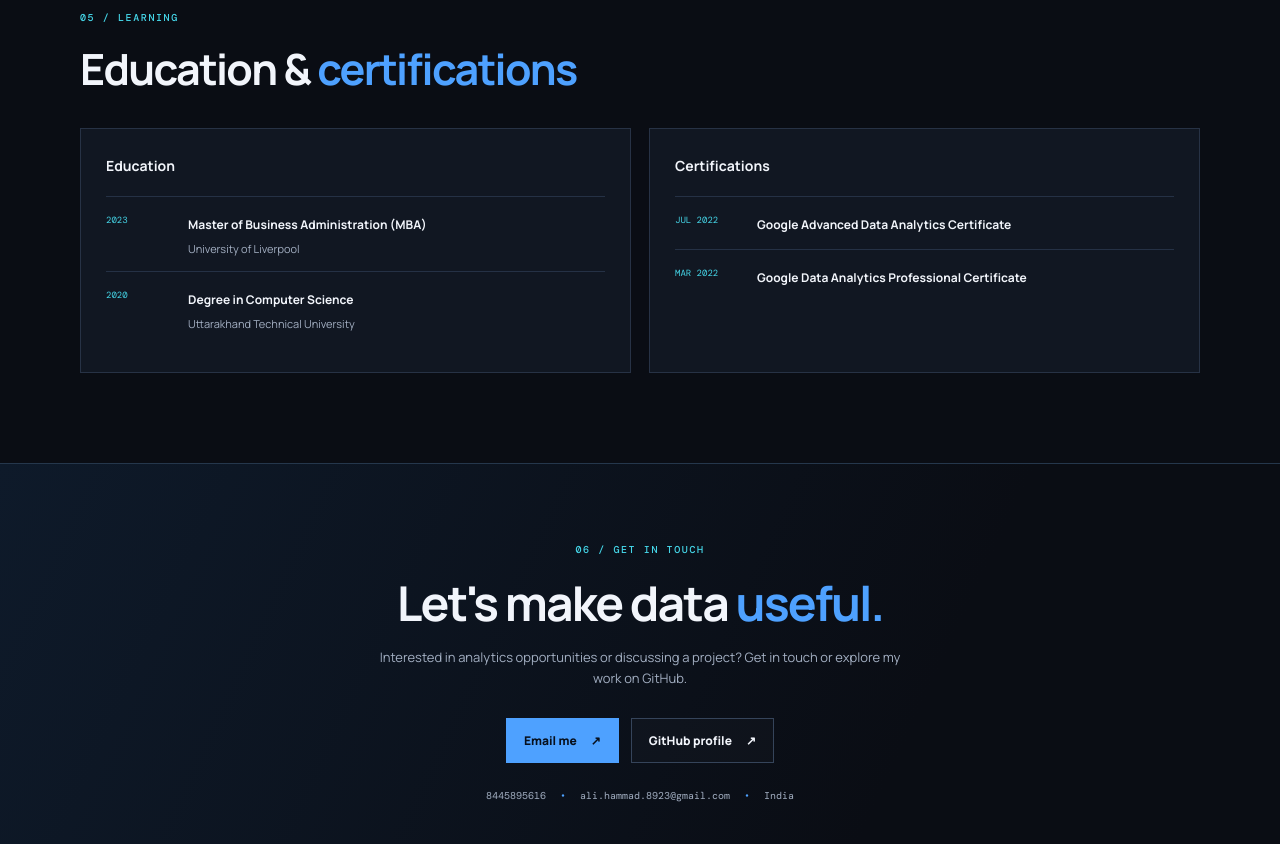
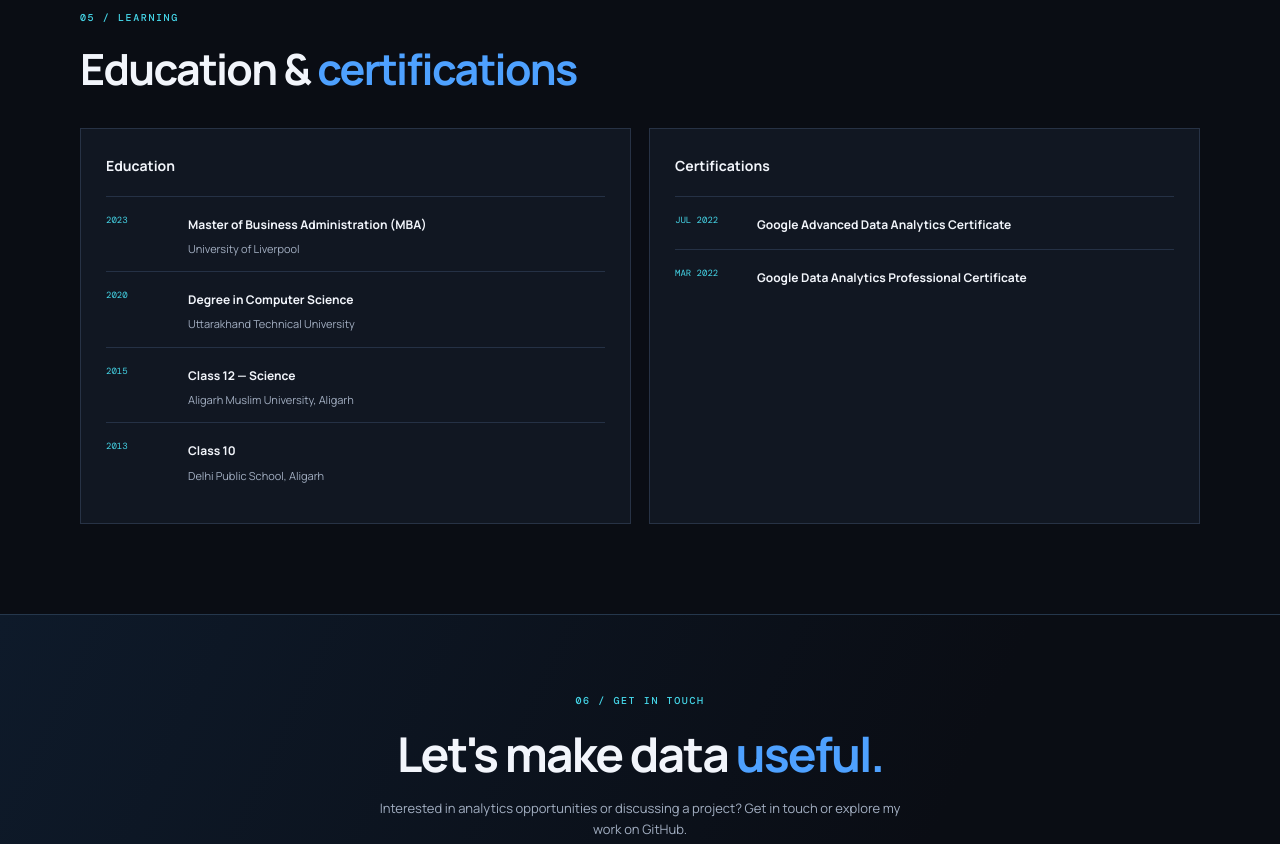
Before and after one commit to hammmad89/ali-hammad-portfolio, a plain HTML site: page index.html in a window 1280 px wide. Shown: the part 3420-4264 px from the top of the page. Drawn offline with nearby package versions, Linux system fonts and the light colour scheme.

Commit message:
Update index.html

```diff
--- a/index.html
+++ b/index.html
@@ -111,7 +111,12 @@
     <section class="section container" id="education">
       <div class="section-heading"><p class="eyebrow">05 / LEARNING</p><h2>Education & <span class="accent">certifications</span></h2></div>
       <div class="credentials-grid">
-        <div class="credential-panel"><h3>Education</h3><div class="credential-item"><span class="credential-year">2023</span><div><strong>Master of Business Administration (MBA)</strong><p>University of Liverpool</p></div></div><div class="credential-item"><span class="credential-year">2020</span><div><strong>Degree in Computer Science</strong><p>Uttarakhand Technical University</p></div></div></div>
+        <div class="credential-panel"><h3>Education</h3>
+          <div class="credential-item"><span class="credential-year">2023</span><div><strong>Master of Business Administration (MBA)</strong><p>University of Liverpool</p></div></div>
+          <div class="credential-item"><span class="credential-year">2020</span><div><strong>Degree in Computer Science</strong><p>Uttarakhand Technical University</p></div></div>
+          <div class="credential-item"><span class="credential-year">2015</span><div><strong>Class 12 — Science</strong><p>Aligarh Muslim University, Aligarh</p></div></div>
+          <div class="credential-item"><span class="credential-year">2013</span><div><strong>Class 10</strong><p>Delhi Public School, Aligarh</p></div></div>
+        </div>
         <div class="credential-panel"><h3>Certifications</h3><div class="credential-item"><span class="credential-year">JUL 2022</span><div><strong>Google Advanced Data Analytics Certificate</strong></div></div><div class="credential-item"><span class="credential-year">MAR 2022</span><div><strong>Google Data Analytics Professional Certificate</strong></div></div></div>
       </div>
     </section>
```
